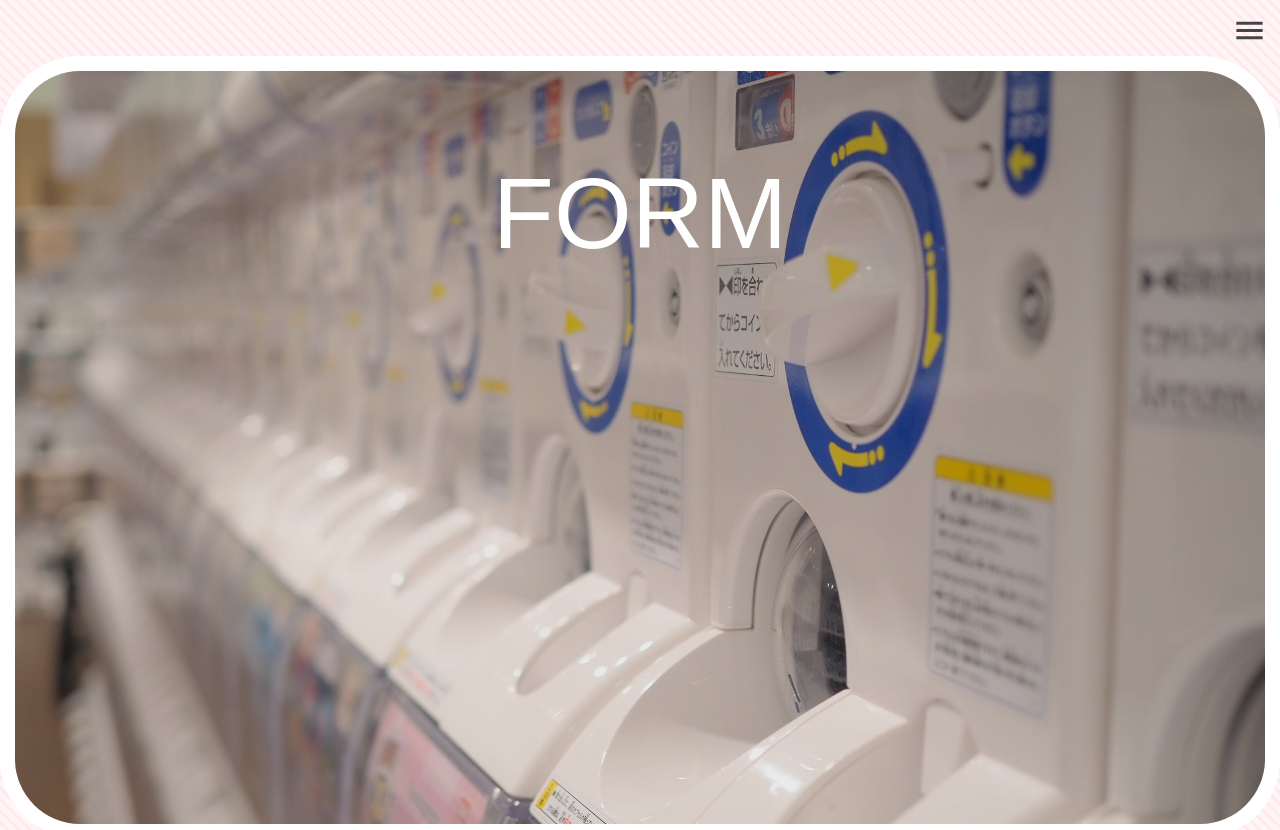
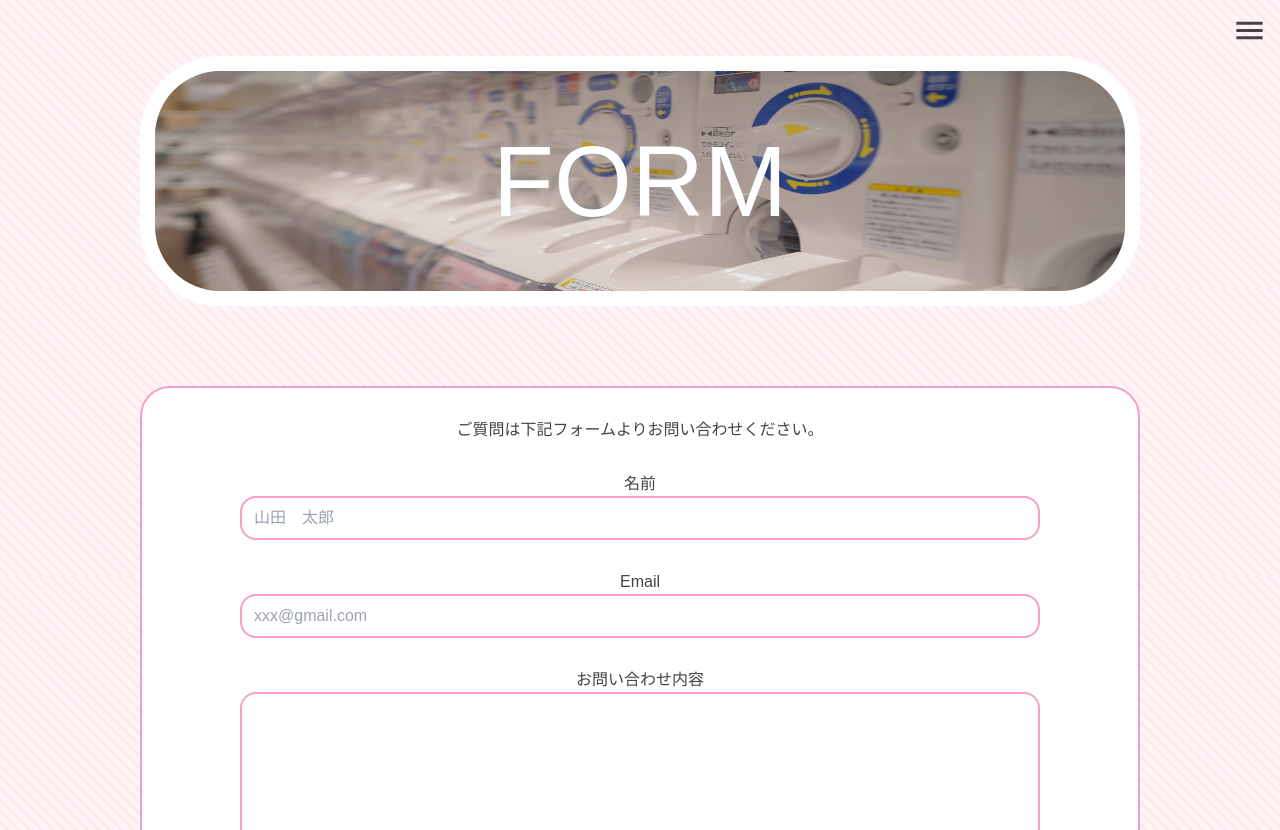
Before and after one commit to sncktm/gachagacha-site, a Next.js app: page /form in a window 1280 px wide. Shown: the top 830 px of the page. Built offline with nearby package versions, Linux system fonts and the light colour scheme.

Commit message:
hero修正

```diff
--- a/src/components/Hero/hero.module.css
+++ b/src/components/Hero/hero.module.css
@@ -1,13 +1,12 @@
 .top {
   position: relative;
-  height: 40%;
   margin: auto;
 }
 
 .image {
   width: 100%; /* 親要素に合わせる */
-  height: auto; /* 高さは自動調整 */
-  max-width: 500px; /* 最大幅を500pxに制限 */
+  height: 250px; /* 高さは自動調整 */
+  max-width: 1000px;
   border-radius: 80px; /* 角を丸くする */
   border: 15px solid #fff;
   margin: auto;
@@ -17,7 +16,7 @@
   position: absolute;
   font-size: 100px;
   color: #fff;
-  top: 20%;
+  top: 50%;
   left: 50%;
   transform: translate(-50%, -50%);
 }
--- a/src/components/Hero/hero.tsx
+++ b/src/components/Hero/hero.tsx
@@ -14,8 +14,6 @@ export default function Hero({ title }: Props) {
         width={800} // 幅を小さく指定
         height={200} // 高さを小さく指定
         alt={title}
-        layout="intrinsic" // 画像のサイズを明示的に指定
-        objectFit="cover" // 画像の表示を親要素に合わせて調整
       />
       <h2 className={styles.h}>{title}</h2>
     </div>
--- a/src/styles/form.module.css
+++ b/src/styles/form.module.css
@@ -1,7 +1,8 @@
 .form {
   background-color: #fff;
-  margin: 30px 50px;
+  margin: 80px auto;
   padding: 30px 80px;
   border: 2px solid #f79fcb;
   border-radius: 30px;
+  max-width: 1000px;
 }
```
